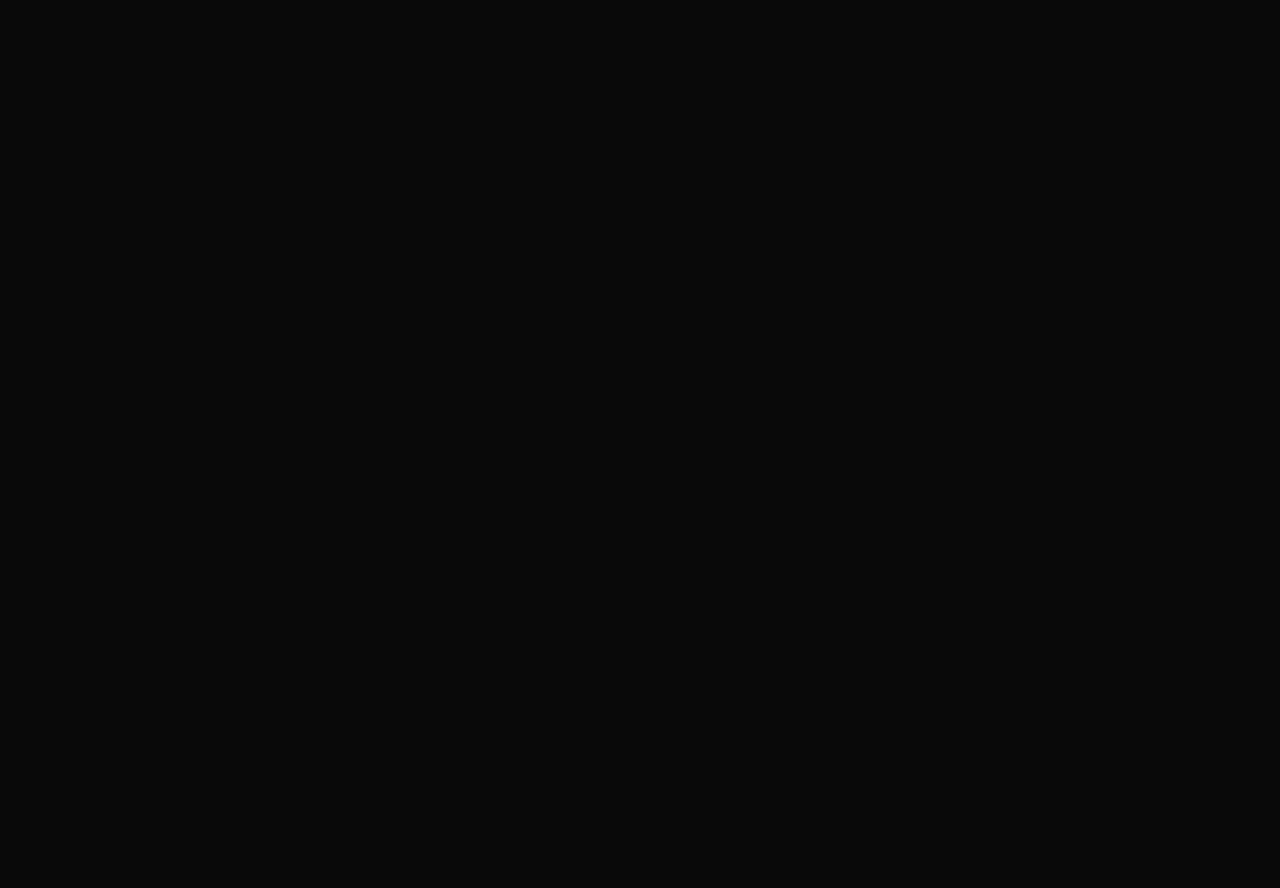
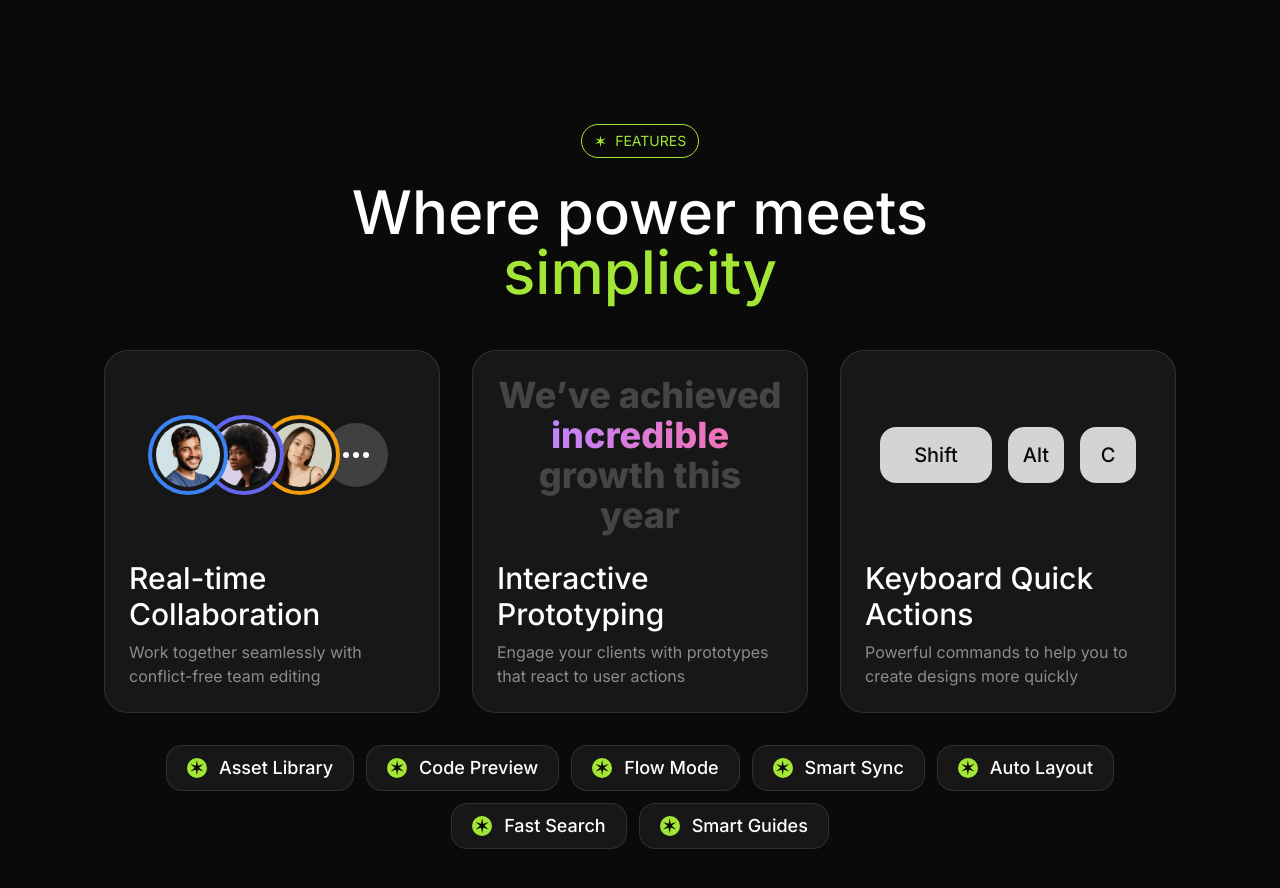
Before and after one commit to luizromanodev/modern-design-tool-landing-page, a Next.js app: page / in a window 1280 px wide. Shown: the part 2000-2888 px from the top of the page. Before the commit the page ends 2028 px from the top, so only its background shows below. Built offline with nearby package versions, Linux system fonts and the light colour scheme.

Commit message:
feat: create and complete the feature section

```diff
--- a/src/app/page.tsx
+++ b/src/app/page.tsx
@@ -2,6 +2,7 @@
 import Hero from "@/sections/Hero";
 import LogoTicker from "@/sections/LogoTicker";
 import Introduction from "@/sections/Introduction";
+import Features from "@/sections/Features";
 
 export default function Home() {
     return (
@@ -10,6 +11,7 @@
             <Hero />
             <LogoTicker />
             <Introduction />
+            <Features />
         </>
     );
 }
--- /dev/null
+++ b/src/components/Avatar.tsx
@@ -0,0 +1,17 @@
+import { HTMLAttributes } from "react";
+import { twMerge } from "tailwind-merge";
+
+export default function Avatar(props: HTMLAttributes<HTMLDivElement>) {
+    const { className, children, ...otherProps } = props;
+    return (
+        <div
+            className={twMerge(
+                "size-20 rounded-full overflow-hidden border-4 border-blue-500 p-1 bg-neutral-900",
+                className
+            )}
+            {...otherProps}
+        >
+            {children}
+        </div>
+    );
+}
--- /dev/null
+++ b/src/components/FeatureCard.tsx
@@ -0,0 +1,24 @@
+import { twMerge } from "tailwind-merge";
+
+export default function FeatureCard(props: {
+    title: string;
+    description: string;
+    children?: React.ReactNode;
+    className?: string;
+}) {
+    const { title, description, children, className } = props;
+    return (
+        <div
+            className={twMerge(
+                "bg-neutral-900 border border-white/10 p-6 rounded-3xl",
+                className
+            )}
+        >
+            <div className="aspect-video">{children}</div>
+            <div>
+                <h3 className="text-3xl font-medium mt-6">{title}</h3>
+                <p className="text-white/50 mt-2">{description}</p>
+            </div>
+        </div>
+    );
+}
--- /dev/null
+++ b/src/components/Key.tsx
@@ -0,0 +1,17 @@
+import { HTMLAttributes } from "react";
+import { twMerge } from "tailwind-merge";
+
+export default function Key(props: HTMLAttributes<HTMLDivElement>) {
+    const { className, children, ...otherProps } = props;
+    return (
+        <div
+            className={twMerge(
+                "size-14 bg-neutral-300 inline-flex items-center justify-center rounded-2xl text-xl text-neutral-950 font-medium",
+                className
+            )}
+            {...otherProps}
+        >
+            {children}
+        </div>
+    );
+}
--- a/src/sections/Features.tsx
+++ b/src/sections/Features.tsx
@@ -1,3 +1,12 @@
+import Tag from "@/components/Tag";
+import FeatureCard from "@/components/FeatureCard";
+import avatar1 from "@/assets/images/avatar-ashwin-santiago.jpg";
+import avatar2 from "@/assets/images/avatar-lula-meyers.jpg";
+import avatar3 from "@/assets/images/avatar-florence-shaw.jpg";
+import Image from "next/image";
+import Avatar from "@/components/Avatar";
+import Key from "@/components/Key";
+
 const features = [
     "Asset Library",
     "Code Preview",
@@ -9,5 +18,102 @@
 ];
 
 export default function Features() {
-    return <div>Features</div>;
+    return (
+        <section className="py-24">
+            <div className="container">
+                <div className="flex justify-center">
+                    <Tag>Features</Tag>
+                </div>
+                <h2 className="text-6xl font-medium text-center mt-6 max-w-2xl mx-auto">
+                    Where power meets{" "}
+                    <span className="text-lime-400">simplicity</span>
+                </h2>
+                <div className="mt-12 grid grid-cols-1 md:grid-cols-4 lg:grid-cols-3 gap-8">
+                    <FeatureCard
+                        title="Real-time Collaboration"
+                        description="Work together seamlessly with conflict-free team
+                                editing"
+                        className="md:col-span-2 lg:col-span-1"
+                    >
+                        <div className="aspect-video flex items-center justify-center">
+                            <Avatar className="z-40">
+                                <Image
+                                    src={avatar1}
+                                    alt="Avatar 1"
+                                    className="rounded-full"
+                                />
+                            </Avatar>
+                            <Avatar className="-ml-6 border-indigo-500 z-30">
+                                <Image
+                                    src={avatar2}
+                                    alt="Avatar 2"
+                                    className="rounded-full"
+                                />
+                            </Avatar>
+                            <Avatar className="-ml-6 border-amber-500 z-20">
+                                <Image
+                                    src={avatar3}
+                                    alt="Avatar 3"
+                                    className="rounded-full"
+                                />
+                            </Avatar>
+                            <Avatar className="-ml-6 border-transparent">
+                                <div className="size-full bg-neutral-700 rounded-full inline-flex items-center justify-center gap-1">
+                                    {Array.from({ length: 3 }).map((_, i) => (
+                                        <span
+                                            className="size-1.5 rounded-full bg-white inline-flex "
+                                            key={i}
+                                        ></span>
+                                    ))}
+                                </div>
+                            </Avatar>
+                        </div>
+                    </FeatureCard>
+                    <FeatureCard
+                        title="Interactive Prototyping"
+                        description="Engage your clients with prototypes that react
+                                to user actions"
+                        className="md:col-span-2 lg:col-span-1"
+                    >
+                        <div className="aspect-video flex items-center justify-center">
+                            <p className="text-4xl font-extrabold text-white/20 text-center">
+                                We’ve achieved{" "}
+                                <span className="bg-gradient-to-r from-purple-400 to-pink-400 bg-clip-text text-transparent">
+                                    incredible
+                                </span>{" "}
+                                growth this year
+                            </p>
+                        </div>
+                    </FeatureCard>
+                    <FeatureCard
+                        title="Keyboard Quick Actions"
+                        description="Powerful commands to help you to create designs
+                                more quickly"
+                        className="md:col-span-2 lg:col-span-1 md:col-start-2 lg:col-start-auto"
+                    >
+                        <div className="aspect-video flex items-center justify-center gap-4">
+                            <Key className="w-28">Shift</Key>
+                            <Key>Alt</Key>
+                            <Key>C</Key>
+                        </div>
+                    </FeatureCard>
+                </div>
+                <div className="mt-8 flex flex-wrap gap-3 justify-center">
+                    {features.map((feature) => (
+                        <div
+                            key={feature}
+                            className="bg-neutral-900 border border-white/10 inline-flex px-3 md:px-5 py-1.5 md:py-2 rounded-2xl gap-3 items-center"
+                        >
+                            <span className="bg-lime-400 text-neutral-950 size-5 rounded-full inline-flex items-center justify-center text-xl">
+                                &#10038;
+                            </span>
+                            <span className="font-medium md:text-lg">
+                                {feature}
+                            </span>
+                        </div>
+                    ))}
+                </div>
+            </div>
+        </section>
+    );
 }
```
